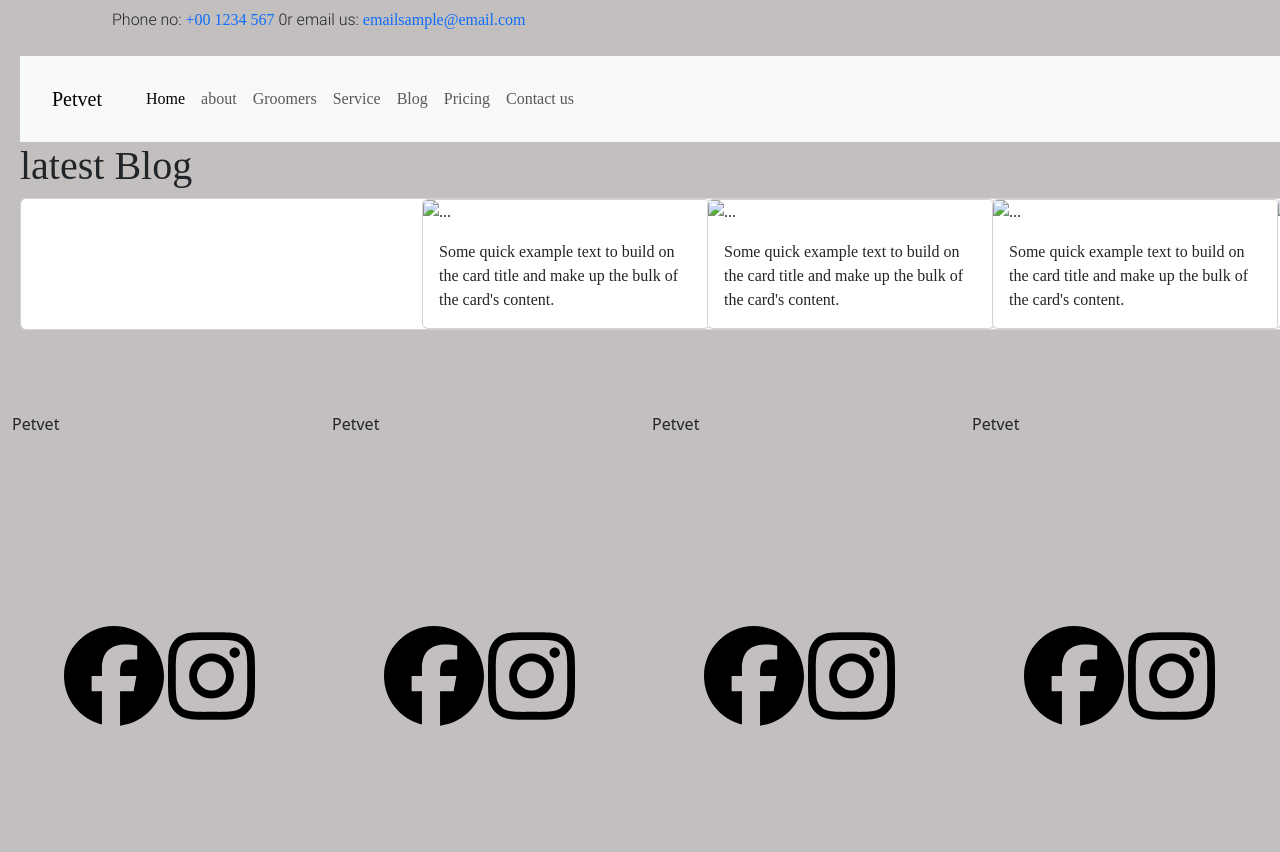
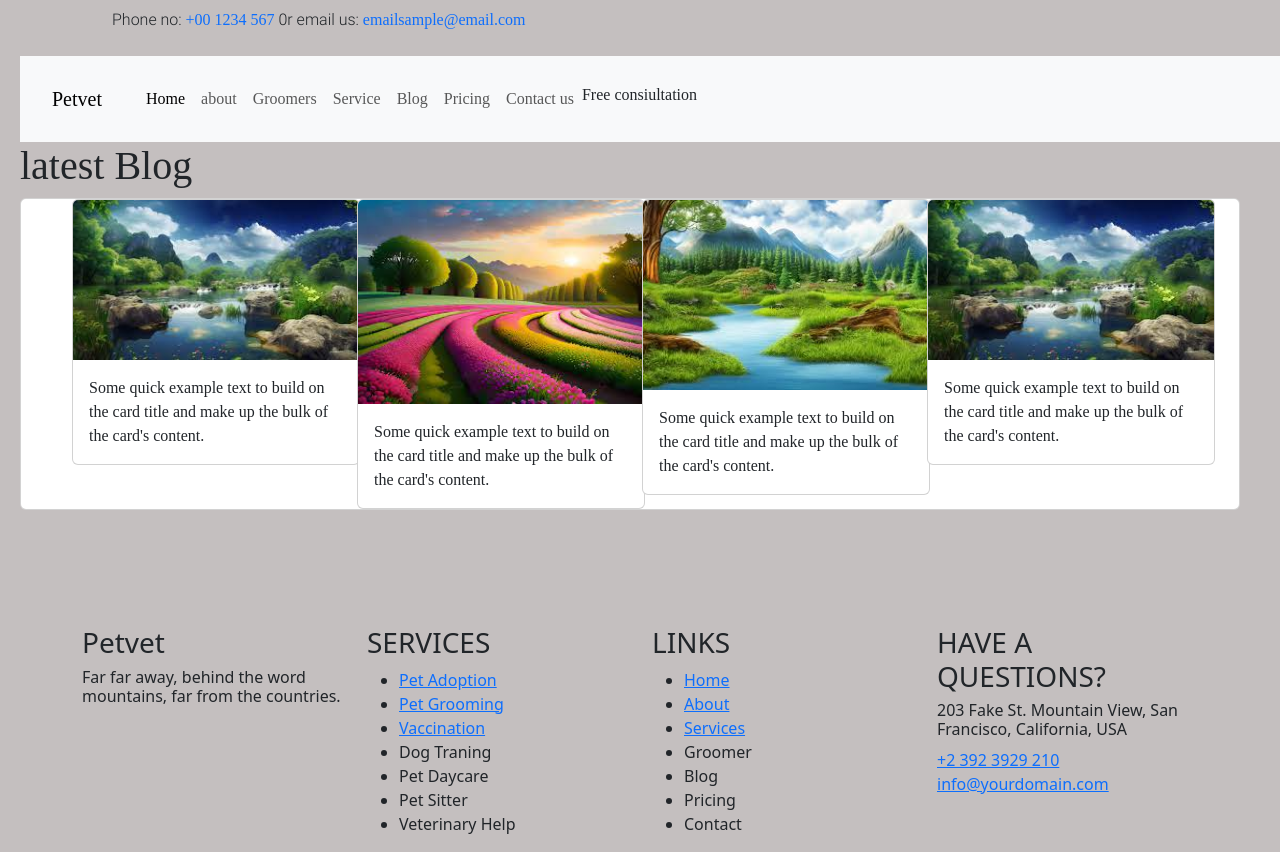
Before and after one commit to Danishhameed505/Danishminihackathon, a plain HTML site: page index.html in a window 1280 px wide. Shown: the top 852 px of the page. Before the commit the page ends 800 px from the top, so only its background shows below. Drawn offline with nearby package versions, Linux system fonts and the light colour scheme.

Commit message:
Add files via upload

```diff
--- a/index.html
+++ b/index.html
@@ -28,11 +28,11 @@
           </div>
         </div>
     </section>
-    <div class="nav-02">
+    <div class="nav-02 sticky-top">
       <nav class="navbar navbar-expand-lg bg-body-tertiary">
         <div class="nav-02 container-fluid">
           <a class="navbar-brand" href="#">Petvet</a>
-          <button class="navbar-toggler" type="button" data-bs-toggle="collapse" data-bs-target="#navbarNav" aria-controls="navbarNav" aria-expanded="false" aria-label="Toggle navigation">
+                    <button class="navbar-toggler" type="button" data-bs-toggle="collapse" data-bs-target="#navbarNav" aria-controls="navbarNav" aria-expanded="false" aria-label="Toggle navigation">
             <span class="navbar-toggler-icon"></span>
           </button>
           <div class="collapse navbar-collapse" id="navbarNav">
@@ -59,6 +59,7 @@
                 <a class="nav-link" href="#">Contact us</a>
               </li>
             </ul>
+            <h6 class="consultation">Free consiultation</h6>
           </div>
         </div>
       </nav>
@@ -68,7 +69,7 @@
           <div class="row">
             <div class="col-md-3">
               <div class="card" style="width: 18rem;">
-                <img src="..." class="card-img-top" alt="...">
+                <img src="./assets/Images/01.jpg" class="card-img-top" alt="...">
                 <div class="card-body">
                   <p class="card-text">Some quick example text to build on the card title and make up the bulk of the card's content.</p>
                 </div>
@@ -76,7 +77,7 @@
             </div>
             <div class="col-md-3">
               <div class="card" style="width: 18rem;">
-                <img src="..." class="card-img-top" alt="...">
+                <img src="./assets/Images/02.jpg" class="card-img-top" alt="...">
                 <div class="card-body">
                   <p class="card-text">Some quick example text to build on the card title and make up the bulk of the card's content.</p>
                 </div>
@@ -84,7 +85,7 @@
             </div>
             <div class="col-md-3">
               <div class="card" style="width: 18rem;">
-                <img src="..." class="card-img-top" alt="...">
+                <img src="./assets/Images/03.jpg" class="card-img-top" alt="...">
                 <div class="card-body">
                   <p class="card-text">Some quick example text to build on the card title and make up the bulk of the card's content.</p>
                 </div>
@@ -92,7 +93,7 @@
             </div>
             <div class="col-md-3">
               <div class="card" style="width: 18rem;">
-                <img src="..." class="card-img-top" alt="...">
+                <img src="./assets/Images/01.jpg" class="card-img-top" alt="...">
                 <div class="card-body">
                   <p class="card-text">Some quick example text to build on the card title and make up the bulk of the card's content.</p>
                 </div>
@@ -100,34 +101,62 @@
             </div>
           </div>
         </div>
-
         </div>
       </div>
-      <div class="footer container-fluid">
+    <section class="footer-bottom">
+      <div class="container">
         <div class="row">
           <div class="col-md-3">
-            <p3>Petvet</p3>
-            <img src="./assets/Images/facebook.svg" alt="">
-            <img src="./assets/Images/instagram.svg" alt="">
+            <h3>Petvet</h3>
+            <h6>Far far away, behind the word mountains, far from the countries.</h6>
           </div>
           <div class="col-md-3">
-            <p3>Petvet</p3>
-            <img src="./assets/Images/facebook.svg" alt="">
-            <img src="./assets/Images/instagram.svg" alt="">
+            <h3>SERVICES</h3>
+            <ul>
+              <li>
+                <a href="">Pet Adoption</a>
+              </li>
+              <li>
+                <a href="">Pet Grooming</a>
+              </li>
+              <li>
+                <a href="">Vaccination</a>
+              </li>
+              <li><a href=""></a>Dog Traning</li>
+              <li><a href=""></a>Pet Daycare</li>
+              <li><a href=""></a>Pet Sitter</li>
+              <li><a href=""></a>Veterinary Help</li>
+            </ul>
+
           </div>
           <div class="col-md-3">
-            <p3>Petvet</p3>
-            <img src="./assets/Images/facebook.svg" alt="">
-            <img src="./assets/Images/instagram.svg" alt="">
+            <h3>LINKS</h3>
+            <ul>
+              <li><a href="">Home</a>
+              </li>
+              <li><a href="">About</a>
+              </li><li><a href="">Services</a>
+              </li>
+              <li><a href=""></a>Groomer</li>
+              <li><a href=""></a>Blog</li>
+              <li><a href=""></a>Pricing</li>
+              <li><a href=""></a>Contact</li>
+            </ul>
+
           </div>
           <div class="col-md-3">
-            <p3>Petvet</p3>
-            <img src="./assets/Images/facebook.svg" alt="">
-            <img src="./assets/Images/instagram.svg" alt="">
+            <h3>HAVE A QUESTIONS?</h3>
+            <h6>203 Fake St. Mountain View, San Francisco, California, USA</h6>
+            <a href="">	+2 392 3929 210</a>
+            <a href="">	info@yourdomain.com</a>
           </div>
         </div>
+
+
       </div>
-  </div>
+    </section>
+
+
 
 
 
--- a/style.css
+++ b/style.css
@@ -37,8 +37,26 @@ body {
     gap: 20px;
     font-family: Roboto-bold;
 }
+.nav-02 .consultation h6{
+    background-color: rgb(238, 84, 110);
+
+}
 .footer img{
     height: 100px;
     margin-top: 500px;
 
 }
+.footer-1{
+    margin-top: 100px;
+
+}
+.card{
+    margin-right:700px;
+}
+
+.footer-bottom{
+    margin-top: 500px;
+}
+.footer-bottom li {
+    text-decoration: none;
+}
```
Also changed, not shown: assets/Images/01.jpg (added), assets/Images/02.jpg (added), assets/Images/03.jpg (added).
